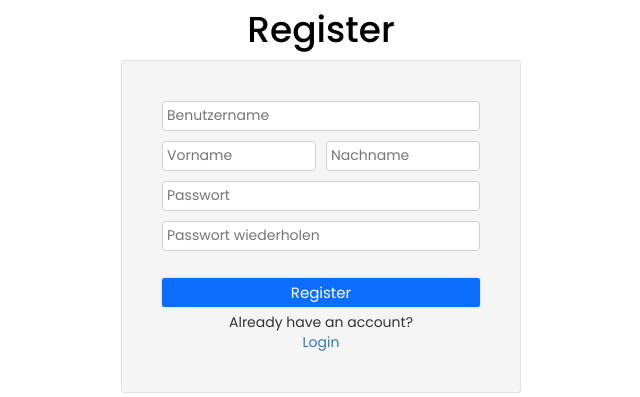
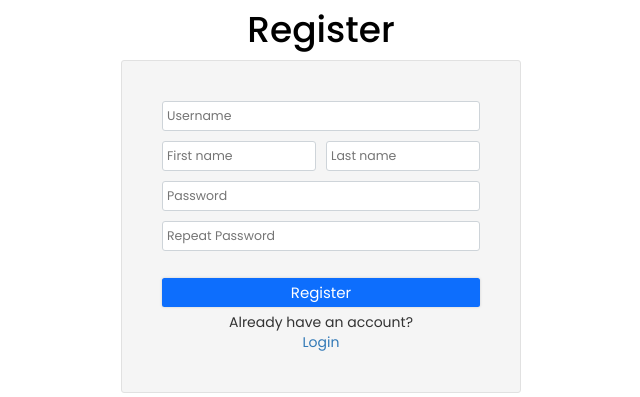
Before and after one commit to markus-roe/hotel, a PHP site: page /register.html in a window 1280 px wide. Shown: the part 290-687 px from the top of the page, without its empty margins (319-959 px from the left). Run offline with PHP 8.4, Linux system fonts and the light colour scheme.

Commit message:
changed form font size

```diff
--- a/css/ipsum_form.css
+++ b/css/ipsum_form.css
@@ -40,6 +40,8 @@
 }
 
 [type="checkbox"], label  {
+
+    margin: auto 3px !important;
     cursor: pointer;
 }
 
@@ -52,6 +54,7 @@
     margin-right: 1rem;
     height: 3rem;
     width: 100%;
+    font-size: 1.25rem;
 }
 
 .ipsum-input.text:last-child {
--- a/css/style_mobile.css
+++ b/css/style_mobile.css
@@ -57,7 +57,7 @@
       align-content: space-around;
       align-items: center;
   }
-    }
+
 
 
     .navbar-mobile .menu-links {
--- a/login.html
+++ b/login.html
@@ -105,10 +105,10 @@
                 <div class="ipsum-fieldset">
                     <div class="ipsum-input-wrapper">
                         <div class="ipsum-input-container">
-                            <input class="ipsum-input text" type="text" name="username" placeholder="Benutzername"/>
+                            <input class="ipsum-input text" type="text" name="username" placeholder="Username"/>
                         </div>
                         <div class="ipsum-input-container">
-                            <input class="ipsum-input text" type="password" name="password" placeholder="Passwort"/>
+                            <input class="ipsum-input text" type="password" name="password" placeholder="Password"/>
                         </div>
                     </div>
                 </div>
@@ -118,7 +118,7 @@
                         <input class="ipsum-input" type="checkbox" id="remember" name="remember">
                         <label for="remember">Remember me</label>
                     </div>
-                    <a style="display: block;" href="">Passwort vergessen</a>
+                    <!-- <a style="display: block;" href="">Forgot password</a> -->
 
                 </div>
 
--- a/register.html
+++ b/register.html
@@ -105,18 +105,18 @@
                 <div class="ipsum-fieldset">
                     <div class="ipsum-input-wrapper">
                         <div class="ipsum-input-container">
-                            <input class="ipsum-input text" type="text" name="username" placeholder="Benutzername"/>
+                            <input class="ipsum-input text" type="text" name="username" placeholder="Username"/>
                         </div>
                         <div class="ipsum-input-container">
-                            <input class="ipsum-input text" type="text" name="fname" placeholder="Vorname"/>
-                            <input class="ipsum-input text" type="text" name="lname" placeholder="Nachname"/>
+                            <input class="ipsum-input text" type="text" name="fname" placeholder="First name"/>
+                            <input class="ipsum-input text" type="text" name="lname" placeholder="Last name"/>
                         </div>
                     </div>
                     <div class="ipsum-input-container">
-                        <input type="password" class="ipsum-input text" name="password" placeholder="Passwort">
+                        <input type="password" class="ipsum-input text" name="password" placeholder="Password">
                     </div>
                     <div class="ipsum-input-container">
-                        <input type="password" class="ipsum-input text" name="password2" placeholder="Passwort wiederholen">
+                        <input type="password" class="ipsum-input text" name="password2" placeholder="Repeat Password">
 
                     </div>
                 </div>
```
